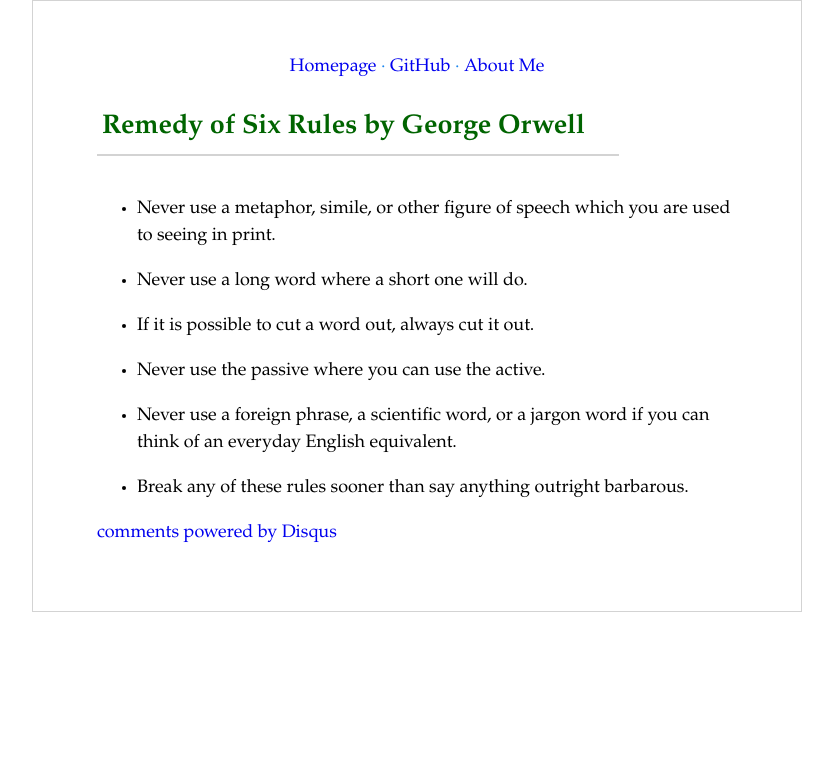
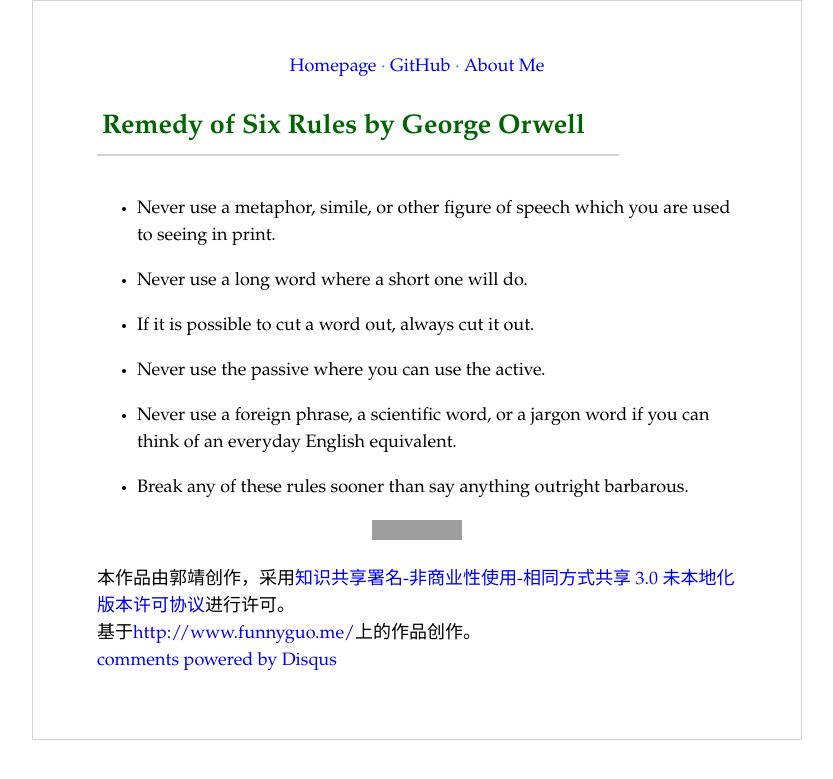
Before and after one commit to guojing0/guojing0.github.io, a Jekyll site: the page built from _posts/2013-04-23-six-rules.md, in a window 1280 px wide. Shown: the top 779 px of the page, without its empty margins (223-1056 px from the left). Built offline with Jekyll 4.4.1, drawn with Linux system fonts in a browser that asks for light colours; comment, search, counter and statistics services are not loaded; grey boxes are pictures that could not be loaded.

Commit message:
default.html changed.

```diff
--- a/_layouts/default.html
+++ b/_layouts/default.html
@@ -26,6 +26,8 @@
 
       {{ content }}
 
+<a rel="license" href="http://creativecommons.org/licenses/by-nc-sa/3.0/deed.zh"><img alt="知识共享许可协议" style="border-width:0" src="http://i.creativecommons.org/l/by-nc-sa/3.0/88x31.png" /></a><br />本<span xmlns:dct="http://purl.org/dc/terms/" href="http://purl.org/dc/dcmitype/Text" rel="dct:type">作品</span>由<span xmlns:cc="http://creativecommons.org/ns#" property="cc:attributionName">郭靖</span>创作，采用<a rel="license" href="http://creativecommons.org/licenses/by-nc-sa/3.0/deed.zh">知识共享署名-非商业性使用-相同方式共享 3.0 未本地化版本许可协议</a>进行许可。<br />基于<a xmlns:dct="http://purl.org/dc/terms/" href="http://www.funnyguo.me/" rel="dct:source">http://www.funnyguo.me/</a>上的作品创作。
+
     <div id="disqus_thread"></div>
         <script type="text/javascript">
 	/* * * CONFIGURATION VARIABLES: EDIT BEFORE PASTING INTO YOUR WEBPAGE * * */
```
